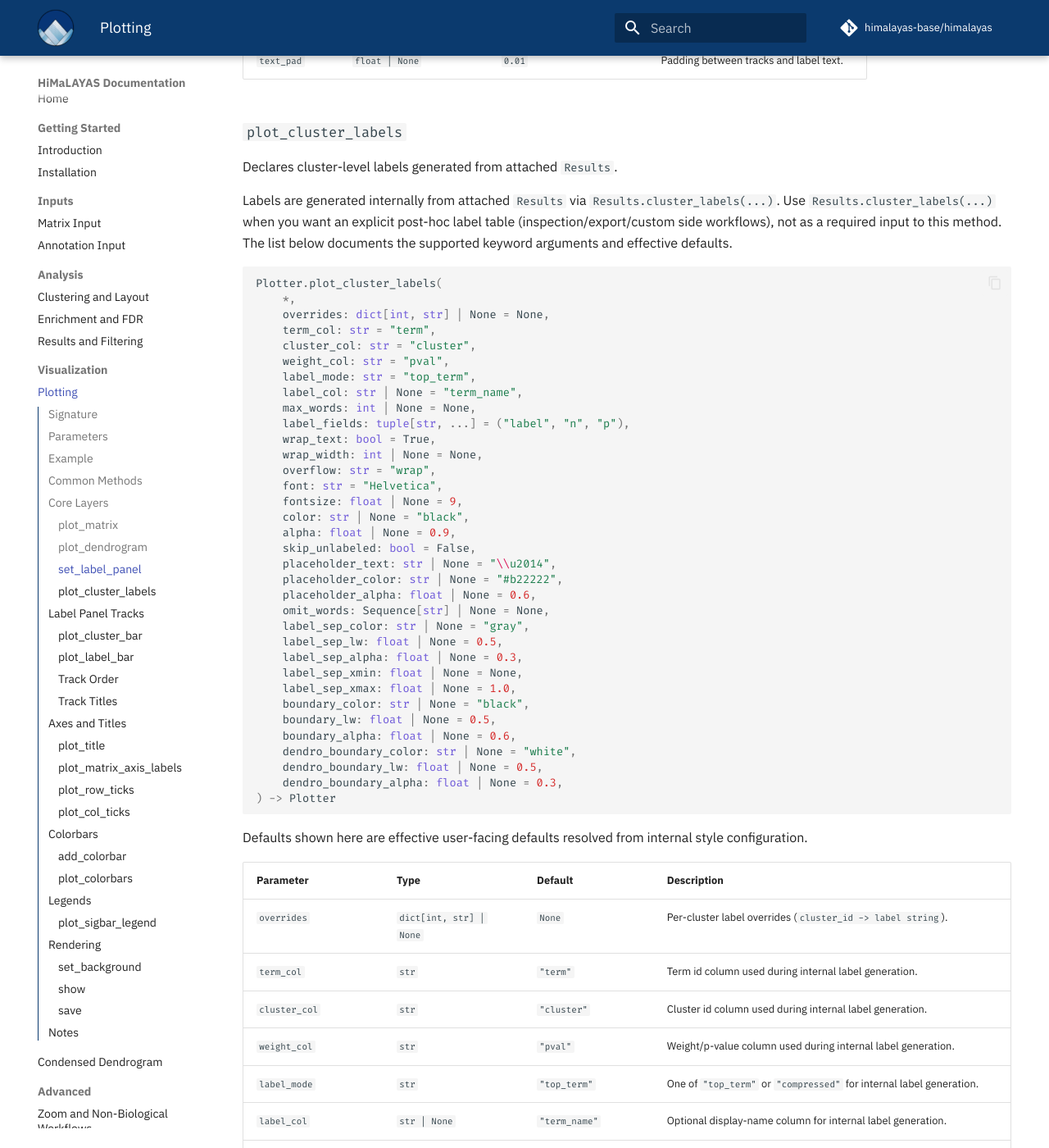
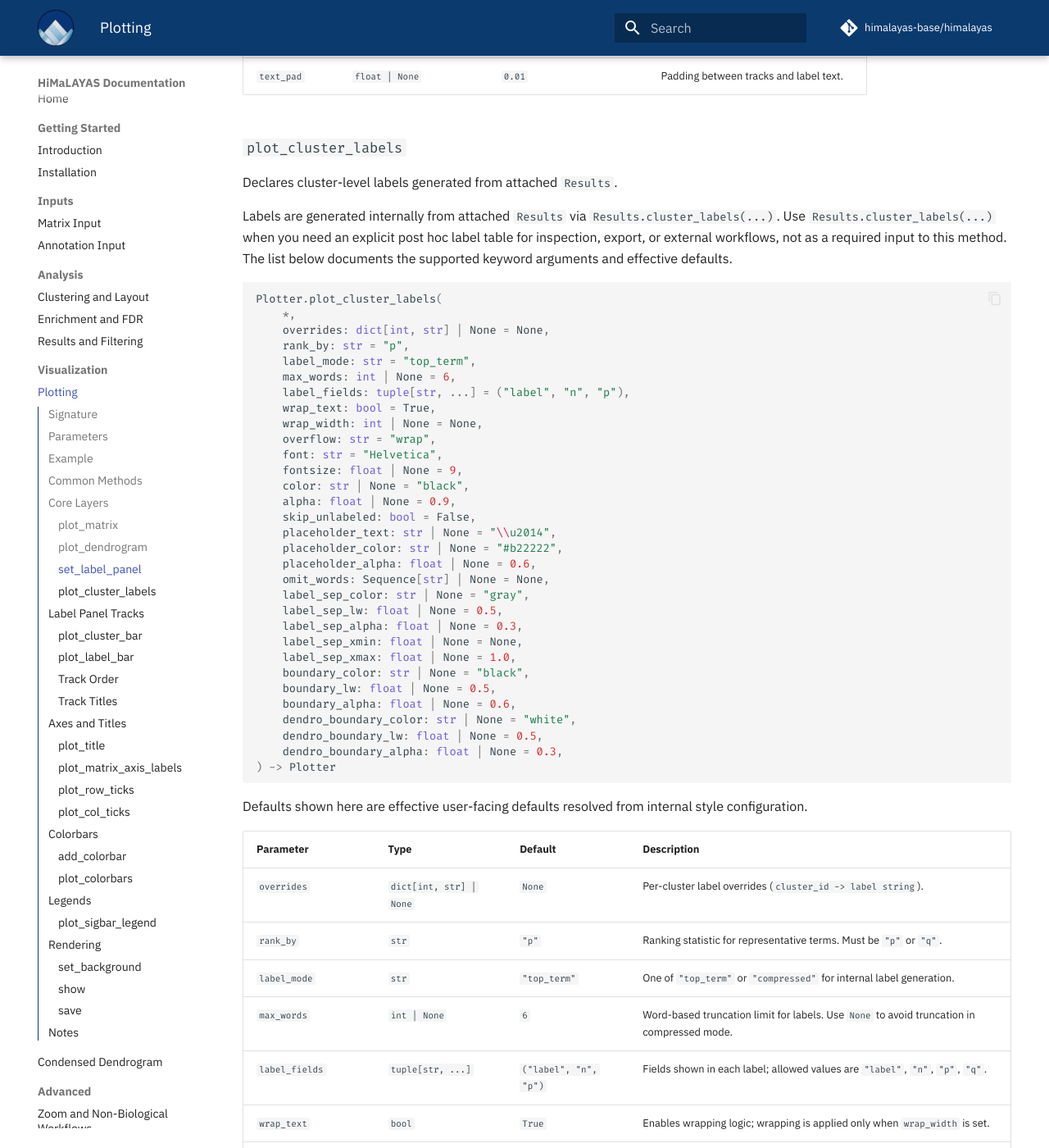
Before and after one commit to himalayas-base/himalayas-docs, an MkDocs documentation site: the page built from docs/7_plotting.md, in a window 1280 px wide and 1400 px high, scrolled down 4795 px. Shown: the whole window at 82% size. Built offline with MkDocs 1.6.1 and Material for MkDocs 9.7.7, drawn with Linux system fonts in a browser that asks for light colours; comment, search, counter and statistics services are not loaded; some of the changed text lies outside the part shown.

Commit message:
update docs to reflect new cluster label constructor

````diff
--- a/docs/7_plotting.md
+++ b/docs/7_plotting.md
@@ -31,7 +31,8 @@ plotter = (
     .plot_matrix_axis_labels(xlabel="Gene", ylabel="Gene", fontsize=16)
     .set_label_panel(axes=[0.62, 0.16, 0.36, 0.79], text_pad=0.02)
     .plot_cluster_labels(
-        label_fields=("label", "p"),
+        rank_by="q",
+        label_fields=("label", "q"),
         wrap_text=True,
         wrap_width=40,
     )
@@ -66,7 +67,7 @@ plotter.show()
 | `plotter.plot_dendrogram(...)` | Declares a dendrogram layer aligned to matrix rows. |
 | `plotter.set_label_panel(...)` | Configures shared label-panel geometry for labels and tracks. |
 | `plotter.plot_cluster_labels(...)` | Declares cluster-level labels generated from attached `Results`. |
-| `plotter.plot_cluster_bar(...)` | Declares a cluster-level bar track derived from cluster p-values. |
+| `plotter.plot_cluster_bar(...)` | Declares a cluster-level bar track derived from cluster ranking scores. |
 | `plotter.plot_label_bar(...)` | Declares a row-level annotation bar track in the label panel. |
 | `plotter.set_label_track_order(...)` | Sets explicit ordering of registered label-panel tracks. |
 | `plotter.plot_bar_labels(...)` | Declares titles for registered label-panel tracks. |
@@ -175,19 +176,16 @@ Plotter.set_label_panel(
 Declares cluster-level labels generated from attached `Results`.
 
 Labels are generated internally from attached `Results` via `Results.cluster_labels(...)`.
-Use `Results.cluster_labels(...)` when you want an explicit post-hoc label table (inspection/export/custom side workflows), not as a required input to this method.
+Use `Results.cluster_labels(...)` when you need an explicit post hoc label table for inspection, export, or external workflows, not as a required input to this method.
 The list below documents the supported keyword arguments and effective defaults.
 
 ```python
 Plotter.plot_cluster_labels(
     *,
     overrides: dict[int, str] | None = None,
-    term_col: str = "term",
-    cluster_col: str = "cluster",
-    weight_col: str = "pval",
+    rank_by: str = "p",
     label_mode: str = "top_term",
-    label_col: str | None = "term_name",
-    max_words: int | None = None,
+    max_words: int | None = 6,
     label_fields: tuple[str, ...] = ("label", "n", "p"),
     wrap_text: bool = True,
     wrap_width: int | None = None,
@@ -220,13 +218,10 @@ Defaults shown here are effective user-facing defaults resolved from internal st
 | Parameter | Type | Default | Description |
 | --- | --- | --- | --- |
 | `overrides` | `dict[int, str] | None` | `None` | Per-cluster label overrides (`cluster_id -> label string`). |
-| `term_col` | `str` | `"term"` | Term id column used during internal label generation. |
-| `cluster_col` | `str` | `"cluster"` | Cluster id column used during internal label generation. |
-| `weight_col` | `str` | `"pval"` | Weight/p-value column used during internal label generation. |
+| `rank_by` | `str` | `"p"` | Ranking statistic for representative terms. Must be `"p"` or `"q"`. |
 | `label_mode` | `str` | `"top_term"` | One of `"top_term"` or `"compressed"` for internal label generation. |
-| `label_col` | `str | None` | `"term_name"` | Optional display-name column for internal label generation. |
-| `max_words` | `int | None` | `None` | Word-based truncation limit for labels. |
-| `label_fields` | `tuple[str, ...]` | `("label", "n", "p")` | Fields shown in each label; allowed values are `"label"`, `"n"`, `"p"`. |
+| `max_words` | `int | None` | `6` | Word-based truncation limit for labels. Use `None` to avoid truncation in compressed mode. |
+| `label_fields` | `tuple[str, ...]` | `("label", "n", "p")` | Fields shown in each label; allowed values are `"label"`, `"n"`, `"p"`, `"q"`. |
 | `wrap_text` | `bool` | `True` | Enables wrapping logic; wrapping is applied only when `wrap_width` is set. |
 | `wrap_width` | `int | None` | `None` | Characters per line when wrapping. |
 | `overflow` | `str` | `"wrap"` | Overflow behavior: `"wrap"` or `"ellipsis"`. |
@@ -256,11 +251,8 @@ Use `overrides` to edit labels per cluster. Configure panel geometry with `set_l
 Behavior notes:
 
 - Labels are always generated from the attached `Results` object.
-- Panel geometry (`axes`, `track_x`, `gutter_width`, `gutter_color`, `text_pad`) is configured via `set_label_panel(...)`.
 - Unknown keyword arguments in `plot_cluster_labels(...)` raise `TypeError`.
-- `n` is derived from cluster sizes in the attached layout.
-- `label_fields` values outside `{ "label", "n", "p" }` raise `ValueError`.
-- Override values must be strings (empty strings are allowed to intentionally suppress text).
+- `label_fields` values outside `{ "label", "n", "p", "q" }` raise `ValueError`.
 - If `skip_unlabeled=True`, clusters without labels are omitted instead of receiving placeholder text.
 - Placeholder style resolves as `placeholder_color` -> `color` -> default, and `placeholder_alpha` -> `alpha` -> default.
 
@@ -268,7 +260,9 @@ Behavior notes:
 
 ### `plot_cluster_bar`
 
-Declares a cluster-level bar track derived from cluster p-values.
+Declares a cluster-level bar track derived from cluster ranking scores.
+Bars are scaled from `-log10(score)`, where `score` is the per-cluster statistic
+selected by `plot_cluster_labels(rank_by=...)`.
 
 Requires `plot_cluster_labels(...)` in the same plotting chain. Rendering raises
 `ValueError` if an enabled cluster bar track is declared without a cluster-label layer.
````
Also changed, not shown: other parts of docs/7_plotting.md (+2 -2 lines), docs/6_results.md (+18 -18 lines), docs/8_condensed_dendrogram.md (+12 -17 lines), docs/9_advanced_workflows.md (+3 -3 lines).
